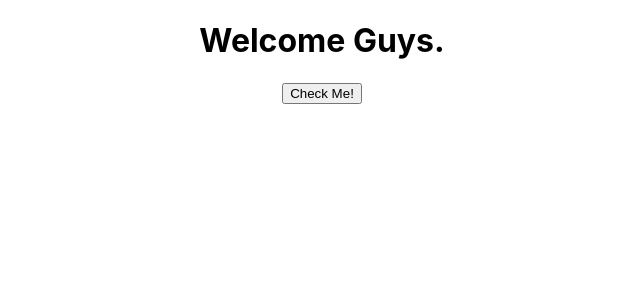
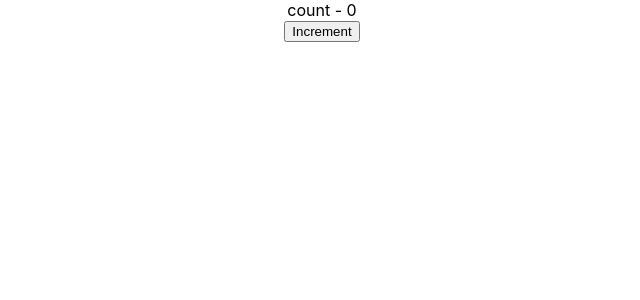
Before and after one commit to cole15sky/REACT.JS, a React (Create React App) app in the folder 2.Components/sky_react/: page / in a window 1280 px wide. Shown: the top 300 px of the page, without its empty margins (318-958 px from the left). Built offline with nearby package versions, Linux system fonts and the light colour scheme.

Commit message:
Do's and don'ts in state

```diff
--- a/2.Components/sky_react/src/App.js
+++ b/2.Components/sky_react/src/App.js
@@ -3,6 +3,7 @@
 import Greet from './components/Greet';
 import Welcome from './components/Welcome';
 import Message from './components/Message';
+import Counter from './components/Counter';
 // import Hello from './components/Hello';
 
 
@@ -20,8 +21,9 @@
       <Welcome name="Jonas" heroName="Batman"/>
       <Welcome name="Keith" heroName="Monkeyman"/> */}
 
-       <Message />
+       {/* <Message /> */}
       {/* <Hello /> */}
+      <Counter />
     </div>
   );
 }
--- /dev/null
+++ b/2.Components/sky_react/src/components/Counter.js
@@ -0,0 +1,32 @@
+import React, { Component } from 'react'
+
+class Counter extends Component {
+
+    constructor(props) {
+        super(props)
+
+        this.state = {
+            count: 0
+        }
+    }
+    increment() {
+        this.setState(
+            {
+                count: this.state.count + 1
+
+            }
+        )
+        console.log(this.state.count) //console.log is call before the state is actually set
+    }
+
+    render() {
+        return (
+            <div>
+                <div>count - {this.state.count}</div>
+                <button onClick={() => this.increment()}>Increment </button>
+            </div>
+        )
+    }
+}
+
+export default Counter
```
